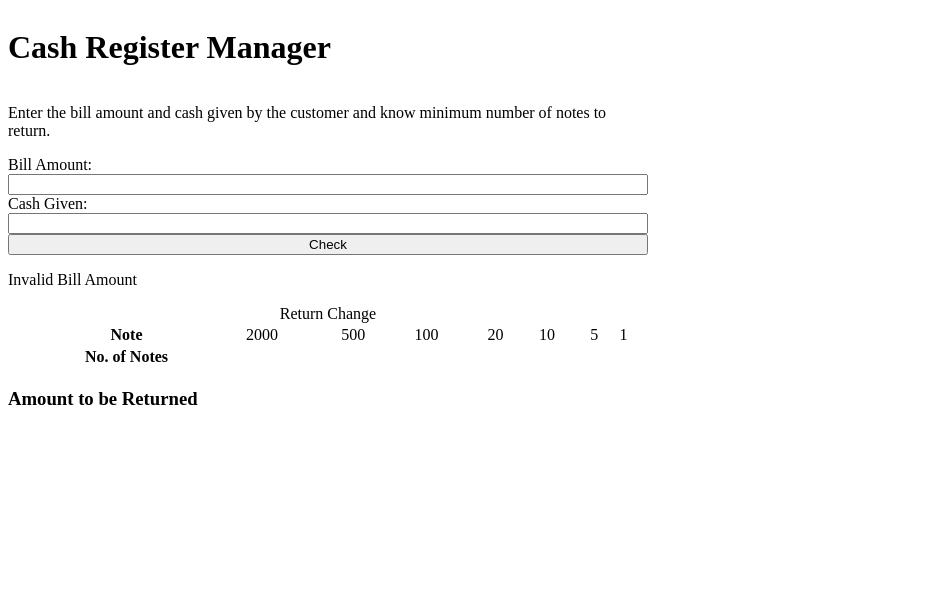
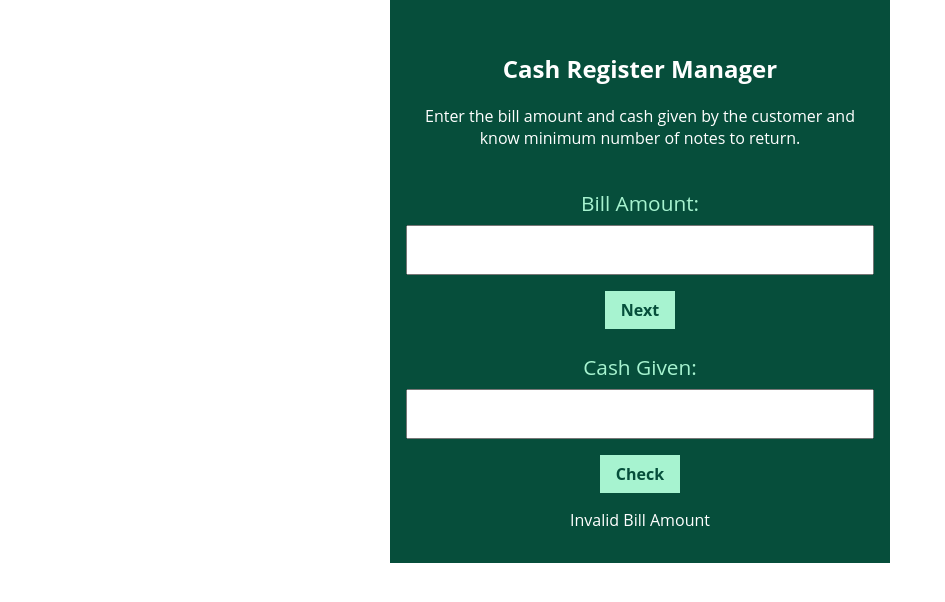
Before and after one commit to GunjanBaunthiyal/cash-register, a plain HTML site: page index.html in a window 1280 px wide. Both pictures are taken after a click on the button "Check". Shown: the whole page, without its empty margins (0-945 px from the left). Drawn offline with Linux system fonts and the light colour scheme.

Commit message:
staged commit

```diff
--- a/index.html
+++ b/index.html
@@ -9,20 +9,27 @@
 
 </head>
 <body>
-    <div class="container">
+    <section class="section">
         <h1 class="heading">Cash Register Manager</h1>
-        <p class="description">
+        <p>
             Enter the bill amount and cash given by the customer and know minimum number of notes to return.
         </p>
-        <label for="bill-amount">Bill Amount:</label>
-        <input type="text" id="bill-amount">
-        <!--<button>Next</button>-->
-        <label for="cash-given">Cash Given:</label>
-        <input type="text" id="cash-given">
-        <button id="check-button">Check</button>
-        <p id="error-message"></p>
-        <table class="change-table">
-            <caption>Return Change</caption>
+        <div>
+        <div class="label">Bill Amount:</div>
+        <input type="text" id="billAmt">
+        <button id="nextBtn">Next</button>
+        </div>
+        <div class="cashGivenInput" style="display:block;">
+            <div class="label">Cash Given:</div>
+        <input type="number" id="cashGiven">
+        <button id="checkBtn">Check</button>
+        </div>
+
+        <div class="errorMsg"></div>
+        <div class="changeReturn">
+            <div class="label">Return Change:</div>
+            <div id="output">
+        <table>
             <tr>
                 <th>Note</th>
                 <td>2000</td>
@@ -35,18 +42,20 @@
             </tr>
             <tr>
                 <th>No. of Notes</th>
-                <td class="no-of-notes"></td>
-                <td class="no-of-notes"></td>
-                <td class="no-of-notes"></td>
-                <td class="no-of-notes"></td>
-                <td class="no-of-notes"></td>
-                <td class="no-of-notes"></td>
-                <td class="no-of-notes"></td>
+                <td class="noOfNotes"></td>
+                <td class="noOfNotes"></td>
+                <td class="noOfNotes"></td>
+                <td class="noOfNotes"></td>
+                <td class="noOfNotes"></td>
+                <td class="noOfNotes"></td>
+                <td class="noOfNotes"></td>
             </tr>
         </table>
         <h3>Amount to be Returned</h3>
         <p id="ans"></p>
     </div>
+    </div>
+    </section>
 </body>
 <script src="./index.js"></script>
 </html>
--- a/index.js
+++ b/index.js
@@ -1,15 +1,36 @@
-const billAmount = document.querySelector("#bill-amount");
-const checkButton = document.querySelector("#check-button");
-const cashGiven = document.querySelector("#cash-given");
-const message = document.querySelector("#error-message");
-const noOfNotes = document.querySelectorAll(".no-of-notes");
+const billAmount = document.querySelector("#billAmt");
+const NextBTN = document.querySelector("#nextBtn");
+
+const cashGivenDiv = document.querySelector(".cashGivenInput");
+const cashGiven = document.querySelector("#cashGiven");
+const checkButton = document.querySelector("#checkBtn");
+
+const message = document.querySelector(".errorMsg");
+const cashReturnDiv = document.querySelector(".changeReturn");
+const noOfNotes = document.querySelectorAll(".noOfNotes");
 const Ans = document.querySelector("#ans");
+
 const availableNotes = [2000, 500, 100, 20, 10, 5, 1];
 
+
+//when bill amount is entered and next button is clicked
+NextBTN.addEventListener('click', ()=>{
+    //hideError();
+    if(Number(billAmount.value)>0){
+        NextBTN.style.display = "none";
+        cashGivenDiv.style.display = "block";
+
+    }
+    else{
+        showMessage("Enter valid bill amount");
+    }
+})
+
+//when check button is clicked
 checkButton.addEventListener("click", function validate(){
     message.style.display = "none";  //hide-message
 
-    if(billAmount.value > 0)  {
+    if(billAmount.value > 0 && cashGiven.value > 0)  {
         if(cashGiven.value >= billAmount.value) {
             const amt = cashGiven.value - billAmount.value;
             calculateChange(amt);
@@ -39,3 +60,31 @@ function print(pt) {
     Ans.style.display = "block";
     Ans.innerText = pt;
 }
+
+
+/*
+check button react code
+checkBtn.addEventListener('click', ()=>{
+    clearNoOfNotes();
+    hideError();
+    //error handling
+    let billAmtValue= Number(billAmt.value);
+    let cashGivenValue= Number(cashGiven.value);
+
+    if(billAmtValue>0 && cashGivenValue>0){
+
+        if(!Number.isInteger(cashGivenValue)){
+            showError("Enter valid amount in cash given field");
+            return;
+        }
+        if(billAmtValue > cashGivenValue){
+            showError("Cash is less than bill, please enter right amount");
+            return;
+        }
+        //if input valid calculate no. of notes
+        calculateNotes(billAmtValue, cashGivenValue);
+    } else{
+        showError("Enter valid bill amount and cash given to continue");
+        }
+})
+*/
--- a/styles.css
+++ b/styles.css
@@ -1,9 +1,84 @@
+:root{
+    --dark-green : #064E3B;
+    --faint-green: #A7F3D0;
+}
 *{
-
+    font-family: 'Open Sans', sans-serif;
+    box-sizing: border-box;
+}
+body{
+    margin: 0;
 }
 
-.container{
-    display:flex;
-    flex-direction: column;
-    width: 50vw;
+.section{
+
+    width: 100%;
+    max-width: 500px;
+    min-height: 200px;
+    margin: auto;
+    padding: 2rem 1rem;
+    text-align: center;
+    background-color: var(--dark-green);
 }
+h1, p{
+    color: white;
+}
+.label{
+    font-size: 1.3rem;
+    padding: 1.5rem 1rem 0.5rem;
+    color: var(--faint-green);
+}
+
+
+input{
+    width: 100%;
+    padding: 1rem;
+    height: 50px;
+    display: block;
+}
+
+button{
+    padding: 0.5rem 1rem;
+    display: block;
+    font-size: 1rem;
+    border: none;
+    margin: 1rem auto 0;
+    background-color:var(--faint-green);
+    color: var(--dark-green);
+    font-weight: bold;
+}
+
+.cashGivenInput{
+    display: none;
+}
+.changeReturn{
+    display: none;
+}
+.errorMsg{
+    padding-top: 1rem;
+    color:white;
+}
+#output{
+    margin: 1rem 0;
+}
+
+#output table, th, td{
+    padding: 0.2rem;
+    color: var(--dark-green);
+    background-color:var(--faint-green);
+    border: 2px solid var(--dark-green) ;
+    border-collapse: collapse;
+}
+.noOfNotes{
+    background-color:white;
+    font-weight: bold;
+}
+
+table{
+    width: 100%;
+    table-layout: fixed;
+}
+
+th,td{
+    word-wrap: break-word;
+}
```
